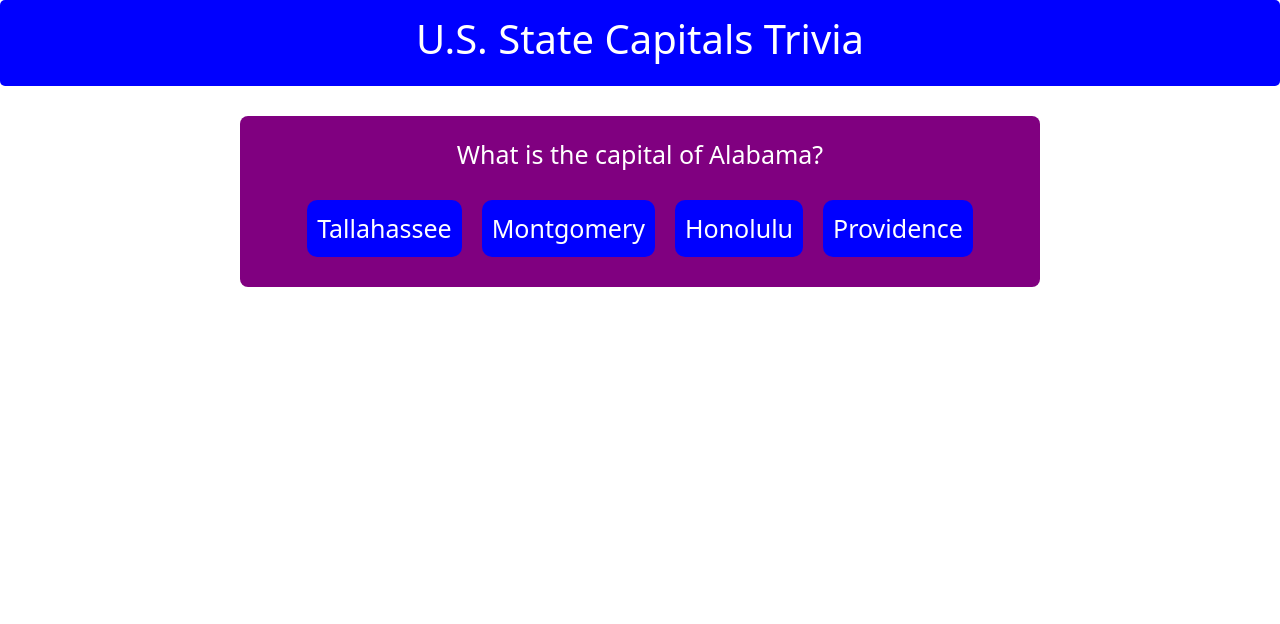
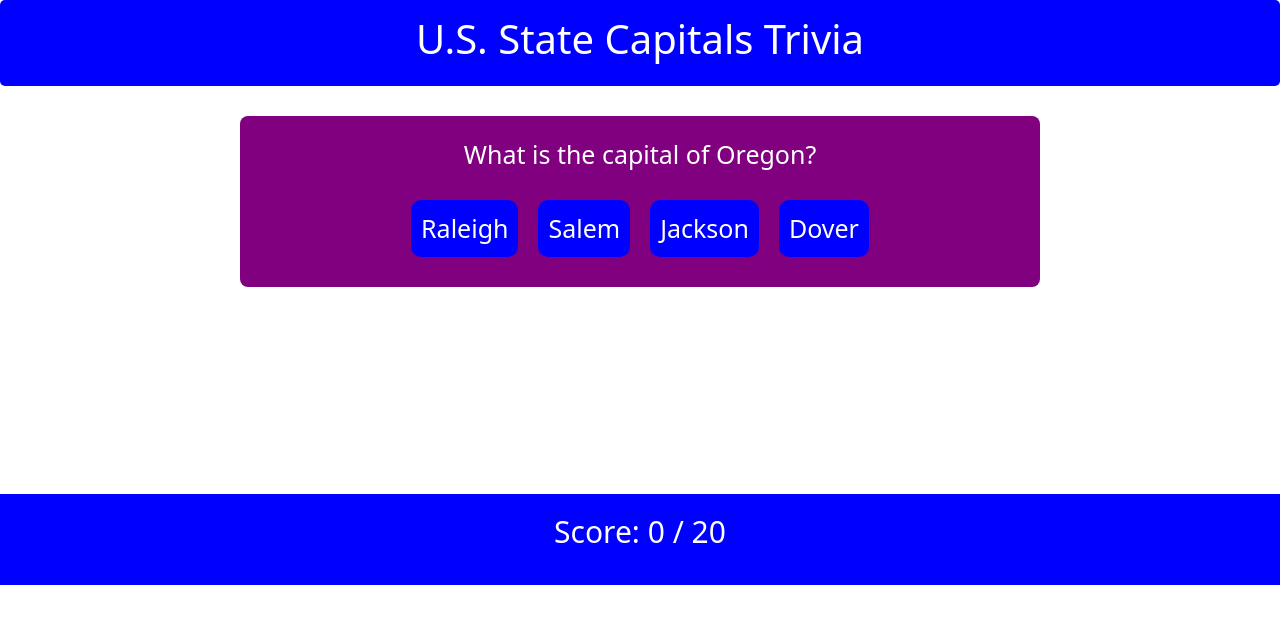
Before and after one commit to schlajo/react-trivia, a React (Vite) app in the folder React-Trivia/: page / in a window 1280 px wide. Both pictures are taken after a click on the button "START". Shown: the top 624 px of the page. Built offline with nearby package versions, Linux system fonts and the light colour scheme.

Commit message:
I don't think all the changed items were staged before committing the last time.  This is a continuation of the added score-card for 20 questions.

```diff
--- a/React-Trivia/src/App.jsx
+++ b/React-Trivia/src/App.jsx
@@ -1,88 +1,102 @@
-import { useState } from 'react'
-import './App.css'
-import Header from './components/Header'
-import Start from './components/Start'
-import Questions from './components/Questions'
+import { useState } from 'react';
+import './App.css';
+import Header from './components/Header';
+import Start from './components/Start';
+import Questions from './components/Questions';
+import ScoreCard from './components/Scorecard';
 
-
-// List of states and their capitals
 const stateCapitals = [
-  { state: "Alabama", capital: "Montgomery" },
-  { state: "Alaska", capital: "Juneau" },
-  { state: "Arizona", capital: "Phoenix" },
-  { state: "Arkansas", capital: "Little Rock" },
-  { state: "California", capital: "Sacramento" },
-  { state: "Colorado", capital: "Denver" },
-  { state: "Connecticut", capital: "Hartford" },
-  { state: "Delaware", capital: "Dover" },
-  { state: "Florida", capital: "Tallahassee" },
-  { state: "Georgia", capital: "Atlanta" },
-  { state: "Hawaii", capital: "Honolulu" },
-  { state: "Idaho", capital: "Boise" },
-  { state: "Illinois", capital: "Springfield" },
-  { state: "Indiana", capital: "Indianapolis" },
-  { state: "Iowa", capital: "Des Moines" },
-  { state: "Kansas", capital: "Topeka" },
-  { state: "Kentucky", capital: "Frankfort" },
-  { state: "Louisiana", capital: "Baton Rouge" },
-  { state: "Maine", capital: "Augusta" },
-  { state: "Maryland", capital: "Annapolis" },
-  { state: "Massachusetts", capital: "Boston" },
-  { state: "Michigan", capital: "Lansing" },
-  { state: "Minnesota", capital: "St. Paul" },
-  { state: "Mississippi", capital: "Jackson" },
-  { state: "Missouri", capital: "Jefferson City" },
-  { state: "Montana", capital: "Helena" },
-  { state: "Nebraska", capital: "Lincoln" },
-  { state: "Nevada", capital: "Carson City" },
-  { state: "New Hampshire", capital: "Concord" },
-  { state: "New Jersey", capital: "Trenton" },
-  { state: "New Mexico", capital: "Santa Fe" },
-  { state: "New York", capital: "Albany" },
-  { state: "North Carolina", capital: "Raleigh" },
-  { state: "North Dakota", capital: "Bismarck" },
-  { state: "Ohio", capital: "Columbus" },
-  { state: "Oklahoma", capital: "Oklahoma City" },
-  { state: "Oregon", capital: "Salem" },
-  { state: "Pennsylvania", capital: "Harrisburg" },
-  { state: "Rhode Island", capital: "Providence" },
-  { state: "South Carolina", capital: "Columbia" },
-  { state: "South Dakota", capital: "Pierre" },
-  { state: "Tennessee", capital: "Nashville" },
-  { state: "Texas", capital: "Austin" },
-  { state: "Utah", capital: "Salt Lake City" },
-  { state: "Vermont", capital: "Montpelier" },
-  { state: "Virginia", capital: "Richmond" },
-  { state: "Washington", capital: "Olympia" },
-  { state: "West Virginia", capital: "Charleston" },
-  { state: "Wisconsin", capital: "Madison" },
-  { state: "Wyoming", capital: "Cheyenne" },
-
+  { state: 'Alabama', capital: 'Montgomery' },
+  { state: 'Alaska', capital: 'Juneau' },
+  { state: 'Arizona', capital: 'Phoenix' },
+  { state: 'Arkansas', capital: 'Little Rock' },
+  { state: 'California', capital: 'Sacramento' },
+  { state: 'Colorado', capital: 'Denver' },
+  { state: 'Connecticut', capital: 'Hartford' },
+  { state: 'Delaware', capital: 'Dover' },
+  { state: 'Florida', capital: 'Tallahassee' },
+  { state: 'Georgia', capital: 'Atlanta' },
+  { state: 'Hawaii', capital: 'Honolulu' },
+  { state: 'Idaho', capital: 'Boise' },
+  { state: 'Illinois', capital: 'Springfield' },
+  { state: 'Indiana', capital: 'Indianapolis' },
+  { state: 'Iowa', capital: 'Des Moines' },
+  { state: 'Kansas', capital: 'Topeka' },
+  { state: 'Kentucky', capital: 'Frankfort' },
+  { state: 'Louisiana', capital: 'Baton Rouge' },
+  { state: 'Maine', capital: 'Augusta' },
+  { state: 'Maryland', capital: 'Annapolis' },
+  { state: 'Massachusetts', capital: 'Boston' },
+  { state: 'Michigan', capital: 'Lansing' },
+  { state: 'Minnesota', capital: 'St. Paul' },
+  { state: 'Mississippi', capital: 'Jackson' },
+  { state: 'Missouri', capital: 'Jefferson City' },
+  { state: 'Montana', capital: 'Helena' },
+  { state: 'Nebraska', capital: 'Lincoln' },
+  { state: 'Nevada', capital: 'Carson City' },
+  { state: 'New Hampshire', capital: 'Concord' },
+  { state: 'New Jersey', capital: 'Trenton' },
+  { state: 'New Mexico', capital: 'Santa Fe' },
+  { state: 'New York', capital: 'Albany' },
+  { state: 'North Carolina', capital: 'Raleigh' },
+  { state: 'North Dakota', capital: 'Bismarck' },
+  { state: 'Ohio', capital: 'Columbus' },
+  { state: 'Oklahoma', capital: 'Oklahoma City' },
+  { state: 'Oregon', capital: 'Salem' },
+  { state: 'Pennsylvania', capital: 'Harrisburg' },
+  { state: 'Rhode Island', capital: 'Providence' },
+  { state: 'South Carolina', capital: 'Columbia' },
+  { state: 'South Dakota', capital: 'Pierre' },
+  { state: 'Tennessee', capital: 'Nashville' },
+  { state: 'Texas', capital: 'Austin' },
+  { state: 'Utah', capital: 'Salt Lake City' },
+  { state: 'Vermont', capital: 'Montpelier' },
+  { state: 'Virginia', capital: 'Richmond' },
+  { state: 'Washington', capital: 'Olympia' },
+  { state: 'West Virginia', capital: 'Charleston' },
+  { state: 'Wisconsin', capital: 'Madison' },
+  { state: 'Wyoming', capital: 'Cheyenne' },
 ];
 
+function shuffleArray(array) {
+  return array.sort(() => Math.random() - 0.5);
+}
+
+const selectedQuestions = shuffleArray(stateCapitals).slice(0, 20);
 
 function App() {
-  const [isStarted, setIsStarted] = useState(false); // Track if game has started
-  const [currentQuestionIndex, setCurrentQuestionIndex] = useState(null); // Store current question
+  const [isStarted, setIsStarted] = useState(false);
+  const [currentQuestionIndex, setCurrentQuestionIndex] = useState(0);
+  const [score, setScore] = useState(0);
+  const [showScoreCard, setShowScoreCard] = useState(false);
 
   const handleStart = () => {
-    setIsStarted(true); // Start the quiz
-    setCurrentQuestionIndex(0); // Reset to the first question
+    setIsStarted(true);
+    setCurrentQuestionIndex(0);
+    setScore(0);
+    setShowScoreCard(false);
   };
 
-  const handleNextQuestion = () => {
-    setCurrentQuestionIndex((prevIndex) =>
-      (prevIndex + 1) % stateCapitals.length  // Loop back to the start if at the end
-    );
+  const handleNextQuestion = (isCorrect) => {
+    if (isCorrect) setScore((prev) => prev + 1);
+
+    const nextIndex = currentQuestionIndex + 1;
+    if (nextIndex < selectedQuestions.length) {
+      setCurrentQuestionIndex(nextIndex);
+    } else {
+      setShowScoreCard(true);
+      setIsStarted(false);
+    }
   };
 
-  const currentQuestion = stateCapitals[currentQuestionIndex];
-
+  const currentQuestion = selectedQuestions[currentQuestionIndex];
 
   return (
     <div className="app">
       <Header />
-      {isStarted && currentQuestion ? (
+      {showScoreCard ? (
+        <ScoreCard score={score} total={selectedQuestions.length} />
+      ) : isStarted && currentQuestion ? (
         <Questions
           question={`What is the capital of ${currentQuestion.state}?`}
           correctAnswer={currentQuestion.capital}
@@ -92,9 +106,121 @@ function App() {
       ) : (
         <Start onStart={handleStart} />
       )}
+      {/* Score Display Always Visible */}
+      <div className="score">
+        <p>Score: {score} / 20</p>
+      </div>
     </div>
   );
 }
 
+export default App;
 
-export default App;
+
+
+
+
+
+
+// import { useState } from 'react'
+// import './App.css'
+// import Header from './components/Header'
+// import Start from './components/Start'
+// import Questions from './components/Questions'
+// import ScoreCard from './components/Scorecard'
+
+// // List of states and their capitals
+// const stateCapitals = [
+//   { state: "Alabama", capital: "Montgomery" },
+//   { state: "Alaska", capital: "Juneau" },
+//   { state: "Arizona", capital: "Phoenix" },
+//   { state: "Arkansas", capital: "Little Rock" },
+//   { state: "California", capital: "Sacramento" },
+//   { state: "Colorado", capital: "Denver" },
+//   { state: "Connecticut", capital: "Hartford" },
+//   { state: "Delaware", capital: "Dover" },
+//   { state: "Florida", capital: "Tallahassee" },
+//   { state: "Georgia", capital: "Atlanta" },
+//   { state: "Hawaii", capital: "Honolulu" },
+//   { state: "Idaho", capital: "Boise" },
+//   { state: "Illinois", capital: "Springfield" },
+//   { state: "Indiana", capital: "Indianapolis" },
+//   { state: "Iowa", capital: "Des Moines" },
+//   { state: "Kansas", capital: "Topeka" },
+//   { state: "Kentucky", capital: "Frankfort" },
+//   { state: "Louisiana", capital: "Baton Rouge" },
+//   { state: "Maine", capital: "Augusta" },
+//   { state: "Maryland", capital: "Annapolis" },
+//   { state: "Massachusetts", capital: "Boston" },
+//   { state: "Michigan", capital: "Lansing" },
+//   { state: "Minnesota", capital: "St. Paul" },
+//   { state: "Mississippi", capital: "Jackson" },
+//   { state: "Missouri", capital: "Jefferson City" },
+//   { state: "Montana", capital: "Helena" },
+//   { state: "Nebraska", capital: "Lincoln" },
+//   { state: "Nevada", capital: "Carson City" },
+//   { state: "New Hampshire", capital: "Concord" },
+//   { state: "New Jersey", capital: "Trenton" },
+//   { state: "New Mexico", capital: "Santa Fe" },
+//   { state: "New York", capital: "Albany" },
+//   { state: "North Carolina", capital: "Raleigh" },
+//   { state: "North Dakota", capital: "Bismarck" },
+//   { state: "Ohio", capital: "Columbus" },
+//   { state: "Oklahoma", capital: "Oklahoma City" },
+//   { state: "Oregon", capital: "Salem" },
+//   { state: "Pennsylvania", capital: "Harrisburg" },
+//   { state: "Rhode Island", capital: "Providence" },
+//   { state: "South Carolina", capital: "Columbia" },
+//   { state: "South Dakota", capital: "Pierre" },
+//   { state: "Tennessee", capital: "Nashville" },
+//   { state: "Texas", capital: "Austin" },
+//   { state: "Utah", capital: "Salt Lake City" },
+//   { state: "Vermont", capital: "Montpelier" },
+//   { state: "Virginia", capital: "Richmond" },
+//   { state: "Washington", capital: "Olympia" },
+//   { state: "West Virginia", capital: "Charleston" },
+//   { state: "Wisconsin", capital: "Madison" },
+//   { state: "Wyoming", capital: "Cheyenne" },
+
+// ];
+
+
+// function App() {
+//   const [isStarted, setIsStarted] = useState(false); // Track if game has started
+//   const [currentQuestionIndex, setCurrentQuestionIndex] = useState(null); // Store current question
+
+//   const handleStart = () => {
+//     setIsStarted(true); // Start the quiz
+//     setCurrentQuestionIndex(0); // Reset to the first question
+//   };
+
+//   const handleNextQuestion = () => {
+//     setCurrentQuestionIndex((prevIndex) =>
+//       (prevIndex + 1) % stateCapitals.length  // Loop back to the start if at the end
+//     );
+//   };
+
+//   const currentQuestion = stateCapitals[currentQuestionIndex];
+
+
+//   return (
+//     <div className="app">
+//       <Header />
+//       {isStarted && currentQuestion ? (
+//         <Questions
+//         question={`What is the capital of ${currentQuestion.state}?`}
+//         correctAnswer={currentQuestion.capital}
+//         allQuestions={stateCapitals}
+//         onNext={handleNextQuestion}
+//       />
+//         ) : (
+//         <Start onStart={handleStart} />
+//       ) (
+//         <ScoreCard />
+//       )}
+//     </div>
+//   );
+// }
+
+
+// export default App;
--- a/React-Trivia/src/components/Questions.jsx
+++ b/React-Trivia/src/components/Questions.jsx
@@ -1,7 +1,6 @@
 import React, { useState, useEffect } from 'react';
 import '../App.css';
 
-// Helper function to shuffle an array (Fisher-Yates Shuffle)
 function shuffleArray(array) {
   for (let i = array.length - 1; i > 0; i--) {
     const j = Math.floor(Math.random() * (i + 1));
@@ -10,43 +9,45 @@ function shuffleArray(array) {
   return array;
 }
 
-// Generate random answer choices, including the correct one
 function generateOptions(correctAnswer, allQuestions) {
   const incorrectOptions = allQuestions
     .filter((q) => q.capital !== correctAnswer)
     .sort(() => 0.5 - Math.random())
-    .slice(0, 3)
+    .slice(0, 3) // Select 3 incorrect options
     .map((q) => q.capital);
 
-  const options = shuffleArray([...incorrectOptions, correctAnswer]);
-  return options;
+  return shuffleArray([...incorrectOptions, correctAnswer]);
 }
+
 
 function Questions({ question, correctAnswer, allQuestions, onNext }) {
   const [options, setOptions] = useState([]);
   const [selectedAnswer, setSelectedAnswer] = useState(null);
-  const [isCorrect, setIsCorrect] = useState(null);
-  const [showNextButton, setShowNextButton] = useState(false); // New state
+  const [isCorrect, setIsCorrect] = useState(false);
+  const [showNextButton, setShowNextButton] = useState(false);
 
-  // Reset options and states whenever the question changes
   useEffect(() => {
     const newOptions = generateOptions(correctAnswer, allQuestions);
     setOptions(newOptions);
     setSelectedAnswer(null);
-    setIsCorrect(null);
-    setShowNextButton(false); // Hide Next button when a new question loads
+    setIsCorrect(false);
+    setShowNextButton(false);
   }, [question]);
 
   const handleAnswerClick = (answer) => {
     setSelectedAnswer(answer);
-    setIsCorrect(answer === correctAnswer);
-    setShowNextButton(true); // Show Next button after an answer is selected
+    const correct = answer === correctAnswer;
+    setIsCorrect(correct);
+    setShowNextButton(true); // Show the Next button after selecting an answer
+  };
+
+  const handleNext = () => {
+    onNext(isCorrect); // Pass if the answer was correct to parent
   };
 
   return (
     <div className="questions">
       <p>{question}</p>
-
       <div className="options">
         {options.map((option, index) => (
           <button
@@ -59,7 +60,7 @@ function Questions({ question, correctAnswer, allQuestions, onNext }) {
                 : ''
             }`}
             onClick={() => handleAnswerClick(option)}
-            disabled={selectedAnswer !== null} // Disable after choosing an answer
+            disabled={selectedAnswer !== null}
           >
             {option}
           </button>
@@ -72,9 +73,8 @@ function Questions({ question, correctAnswer, allQuestions, onNext }) {
         </p>
       )}
 
-      {/* Conditionally render the Next button only if an answer is selected */}
       {showNextButton && (
-        <button className="btn-next" onClick={onNext}>
+        <button className="btn-next" onClick={handleNext}>
           Next
         </button>
       )}
@@ -83,3 +83,95 @@ function Questions({ question, correctAnswer, allQuestions, onNext }) {
 }
 
 export default Questions;
+
+
+
+
+
+
+
+// import React, { useState, useEffect } from 'react';
+// import '../App.css';
+
+// // Helper function to shuffle an array (Fisher-Yates Shuffle)
+// function shuffleArray(array) {
+//   for (let i = array.length - 1; i > 0; i--) {
+//     const j = Math.floor(Math.random() * (i + 1));
+//     [array[i], array[j]] = [array[j], array[i]];
+//   }
+//   return array;
+// }
+
+// // Generate random answer choices, including the correct one
+// function generateOptions(correctAnswer, allQuestions) {
+//   const incorrectOptions = allQuestions
+//     .filter((q) => q.capital !== correctAnswer)
+//     .sort(() => 0.5 - Math.random())
+//     .slice(0, 3)
+//     .map((q) => q.capital);
+
+//   const options = shuffleArray([...incorrectOptions, correctAnswer]);
+//   return options;
+// }
+
+// function Questions({ question, correctAnswer, allQuestions, onNext }) {
+//   const [options, setOptions] = useState([]);
+//   const [selectedAnswer, setSelectedAnswer] = useState(null);
+//   const [isCorrect, setIsCorrect] = useState(null);
+//   const [showNextButton, setShowNextButton] = useState(false); // New state
+
+//   // Reset options and states whenever the question changes
+//   useEffect(() => {
+//     const newOptions = generateOptions(correctAnswer, allQuestions);
+//     setOptions(newOptions);
+//     setSelectedAnswer(null);
+//     setIsCorrect(null);
+//     setShowNextButton(false); // Hide Next button when a new question loads
+//   }, [question]);
+
+//   const handleAnswerClick = (answer) => {
+//     setSelectedAnswer(answer);
+//     setIsCorrect(answer === correctAnswer);
+//     setShowNextButton(true); // Show Next button after an answer is selected
+//   };
+
+//   return (
+//     <div className="questions">
+//       <p>{question}</p>
+
+//       <div className="options">
+//         {options.map((option, index) => (
+//           <button
+//             key={index}
+//             className={`btn-answers ${
+//               selectedAnswer === option
+//                 ? isCorrect
+//                   ? 'correct'
+//                   : 'incorrect'
+//                 : ''
+//             }`}
+//             onClick={() => handleAnswerClick(option)}
+//             disabled={selectedAnswer !== null} // Disable after choosing an answer
+//           >
+//             {option}
+//           </button>
+//         ))}
+//       </div>
+
+//       {selectedAnswer && (
+//         <p className={`feedback ${isCorrect ? 'correct' : 'incorrect'}`}>
+//           {isCorrect ? 'Correct!' : `Incorrect. The correct answer is ${correctAnswer}.`}
+//         </p>
+//       )}
+
+//       {/* Conditionally render the Next button only if an answer is selected */}
+//       {showNextButton && (
+//         <button className="btn-next" onClick={onNext}>
+//           Next
+//         </button>
+//       )}
+//     </div>
+//   );
+// }
+
+// export default Questions;
```
Also changed, not shown: React-Trivia/src/components/ScoreCard.jsx (added, +15 -0 lines). Lines whose indentation alone changed are shown as unchanged.
